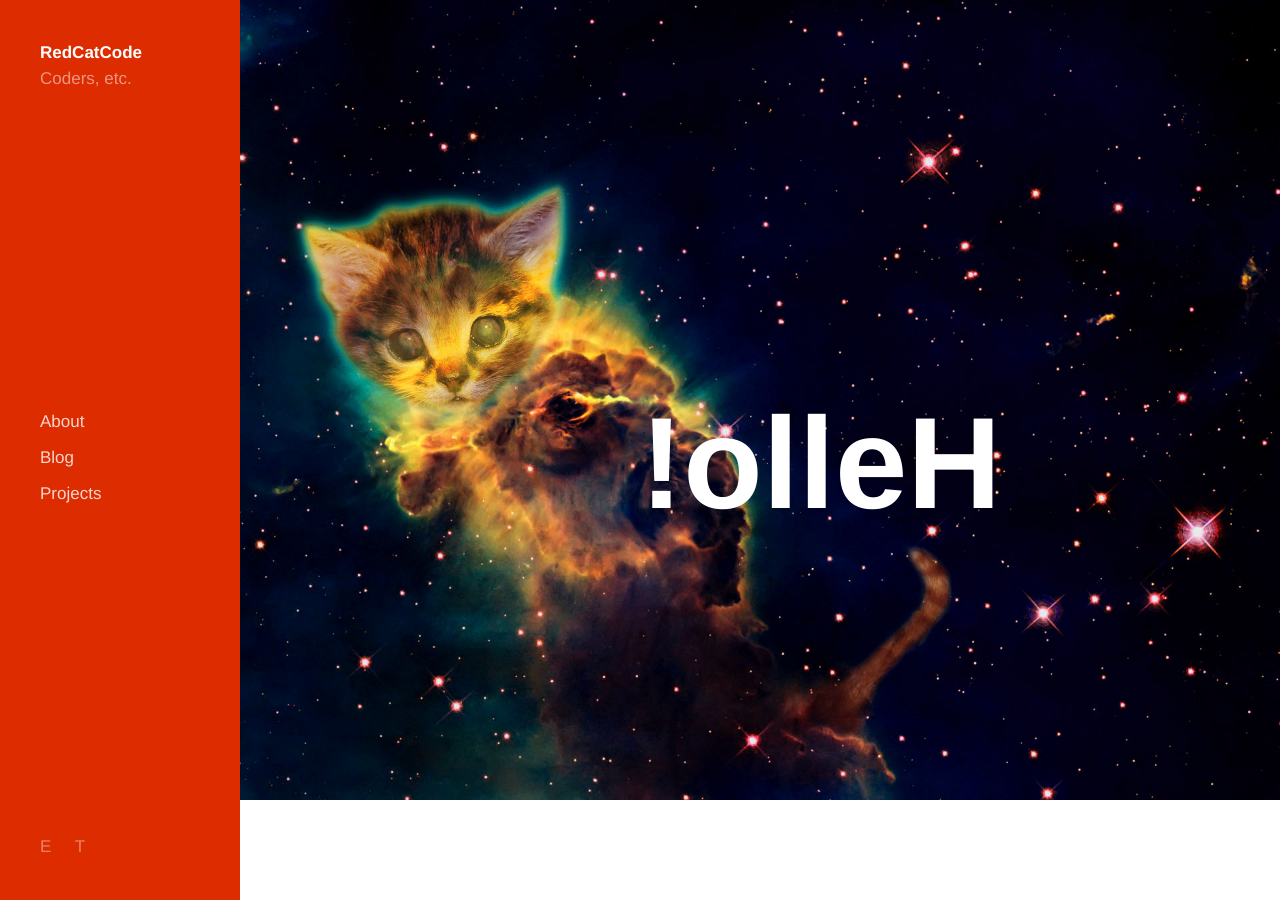
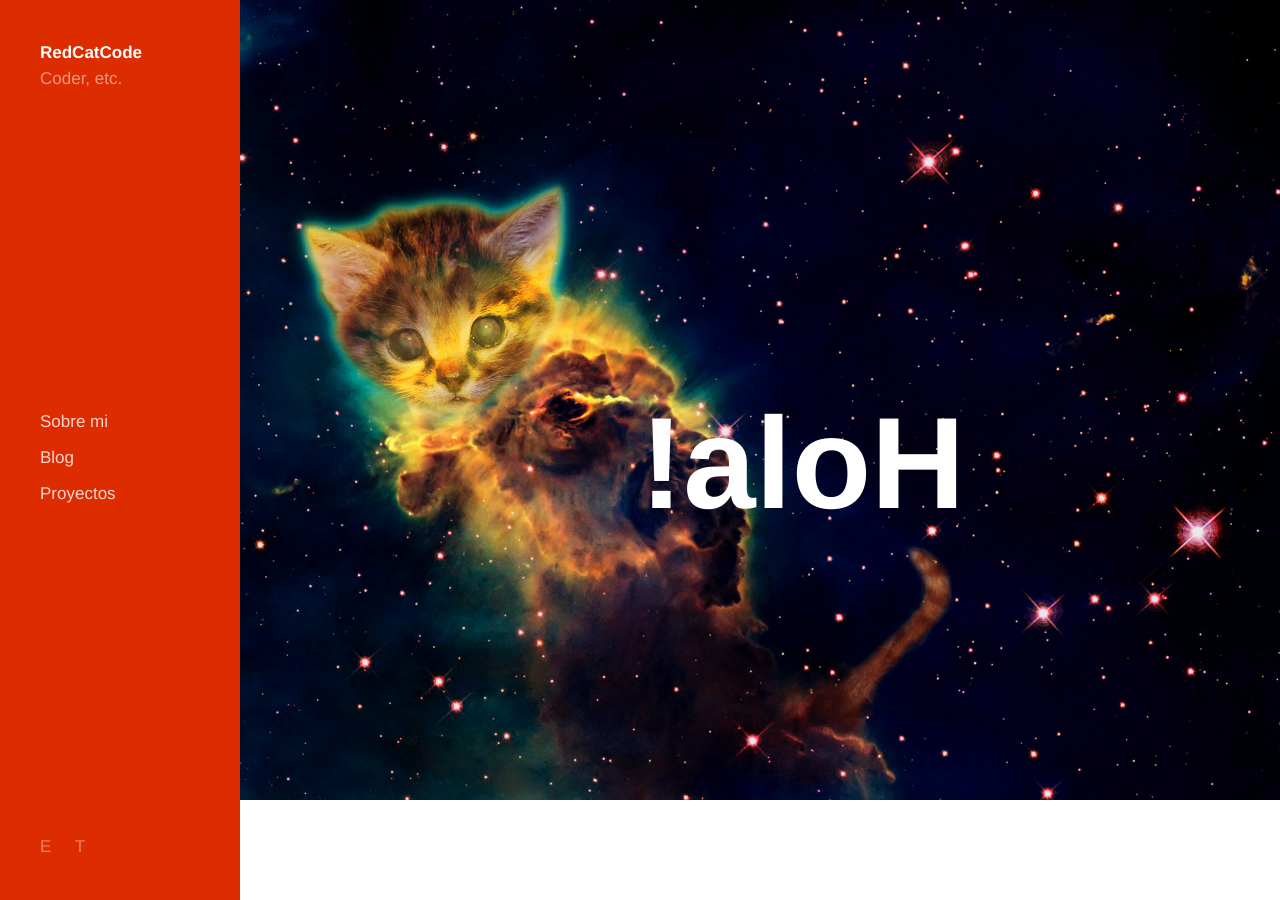
Before and after one commit to ewiggin/redcatcode-website, a Jekyll site: the page built from home.markdown, in a window 1280 px wide. Built offline with Jekyll 4.4.1, drawn with Linux system fonts in a browser that asks for light colours; some web fonts are replaced.

Commit message:
Updated Proyectos and 8 other files

```diff
--- a/_includes/header.html
+++ b/_includes/header.html
@@ -12,7 +12,7 @@
     <header>
       <a href="/" class="logo">
         RedCatCode
-        <span>Coders, etc.</span>
+        <span>Coder, etc.</span>
       </a>
       <nav role="main">
         {% for page in site.pages | sort "position" %}
--- a/_layouts/projects.html
+++ b/_layouts/projects.html
@@ -2,7 +2,7 @@
   <article>
     <header>
       <a href="/projects/"><h2>Proyectos</h2></a>
-      Estoy disponible para nuevos proyectos a partir de Marzo 2017
+      {{ content }}
     </header>
     <div class="projectlist">
       {% for project in site.projects %}
--- a/about.markdown
+++ b/about.markdown
@@ -1,5 +1,5 @@
 ---
-title: About
+title: Sobre mi
 date: 2017-02-24 15:57:00 +01:00
 position: 2
 skills:
--- a/home.markdown
+++ b/home.markdown
@@ -7,4 +7,4 @@
 layout: homepage
 ---
 
-# Hello!
+# Hola!
```
Also changed, not shown: projects.markdown (deleted, +0 -8 lines), proyectos.markdown (added, +8 -0 lines), _uploads/5pixel_2015-07-05_17-42-33.jpg (added), _uploads/IMG_1016.jpg (added), _uploads/galaxy-cat-wallpaper-25.jpg (added).
